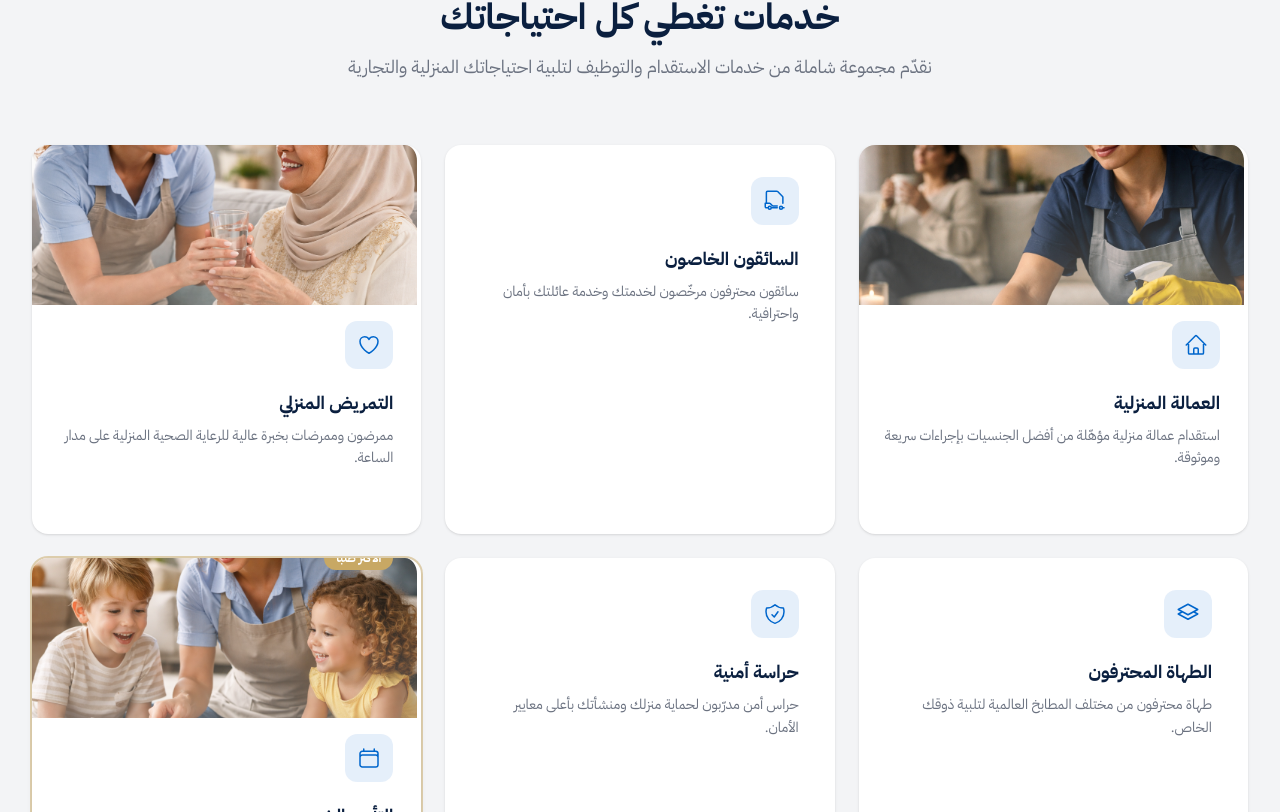
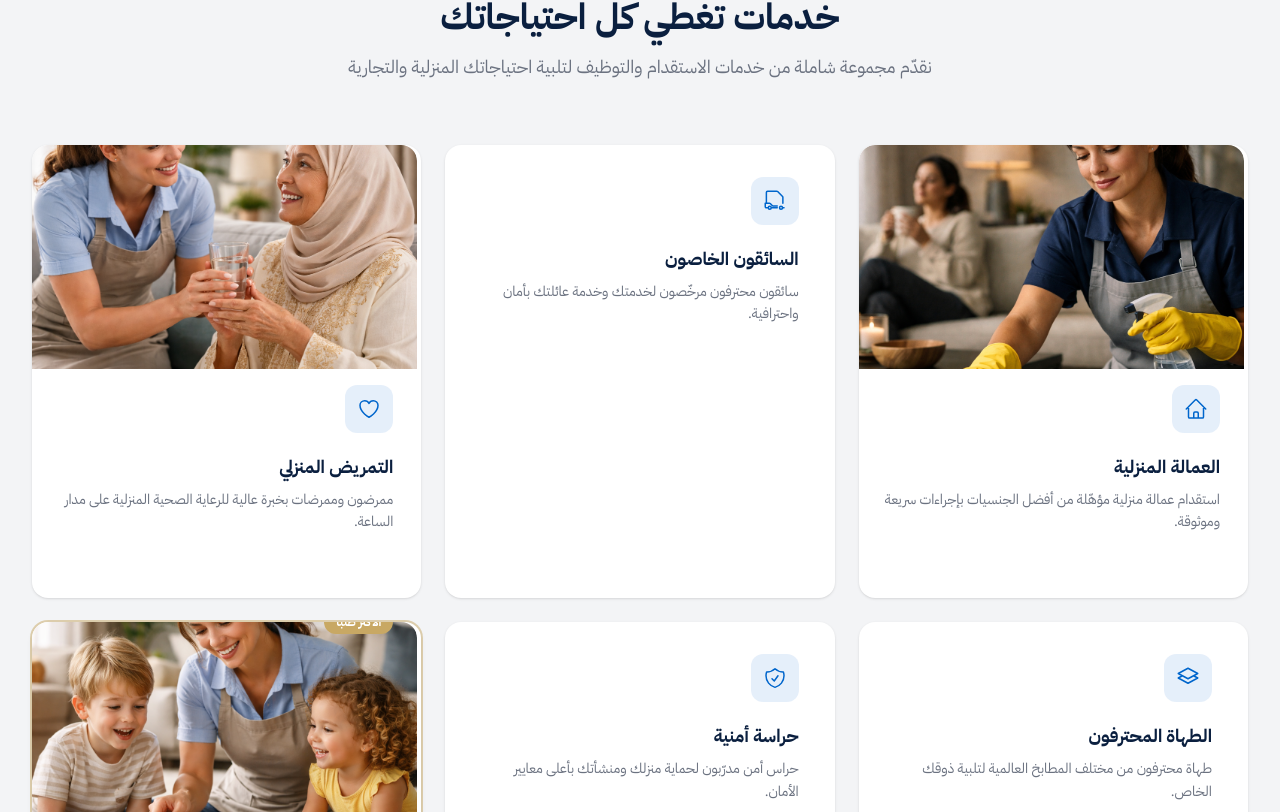
Before and after one commit to aalshabi/TARAF, a Next.js app: page / in a window 1280 px wide. Shown: the part 1188-2000 px from the top of the page. Built offline with nearby package versions, Linux system fonts and the light colour scheme.

Commit message:
Increase service card image height for better visibility

```diff
--- a/src/components/sections/Services.tsx
+++ b/src/components/sections/Services.tsx
@@ -120,15 +120,14 @@ export default function Services() {
 
               {/* Service Image */}
               {service.image && (
-                <div className="relative h-40 w-full overflow-hidden mb-4">
+                <div className="relative h-52 sm:h-56 w-full overflow-hidden rounded-t-2xl mb-4">
                   <Image
                     src={service.image}
                     alt={service.imageAlt || service.title}
                     fill
                     sizes="(max-width: 640px) 100vw, (max-width: 1024px) 50vw, 33vw"
-                    className="object-cover group-hover:scale-105 transition-transform duration-500"
+                    className="object-cover object-center group-hover:scale-105 transition-transform duration-500"
                   />
-                  <div className="absolute inset-0 bg-gradient-to-t from-white/30 to-transparent" />
                 </div>
               )}
 
```
